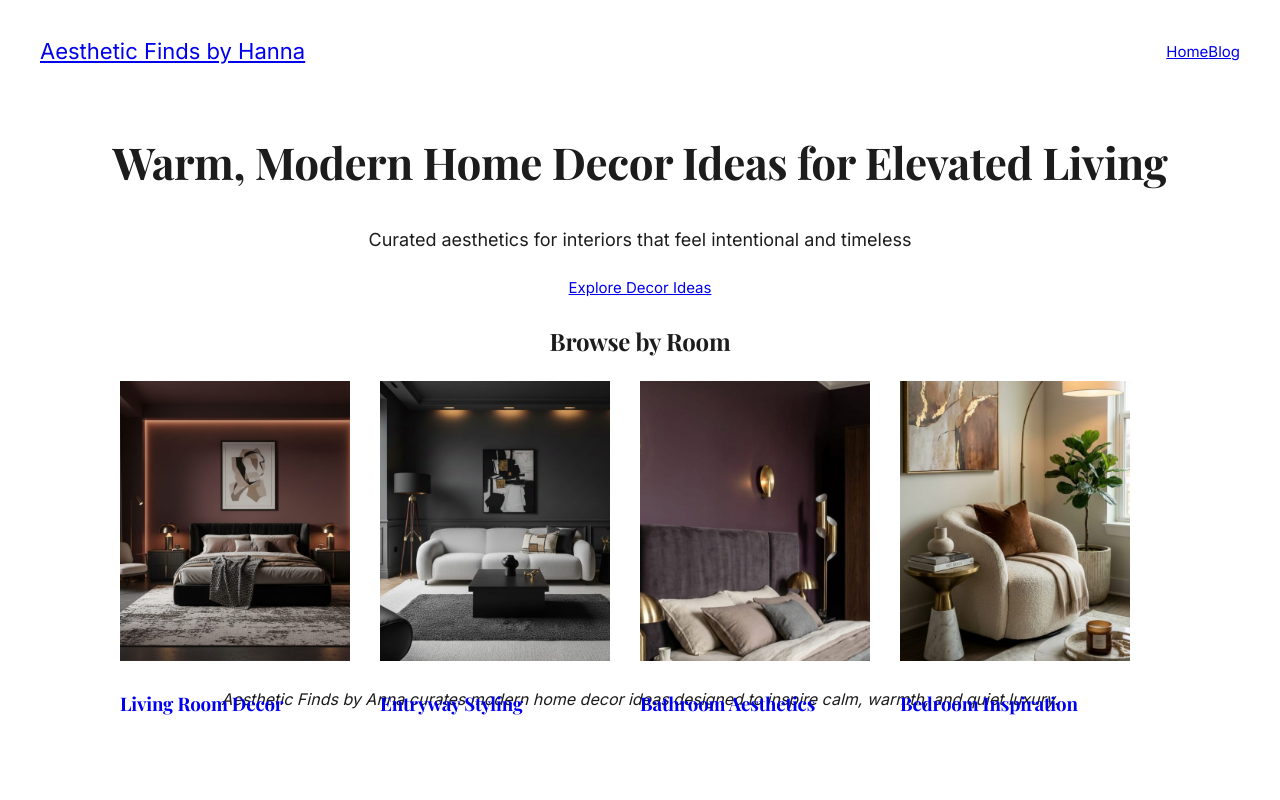
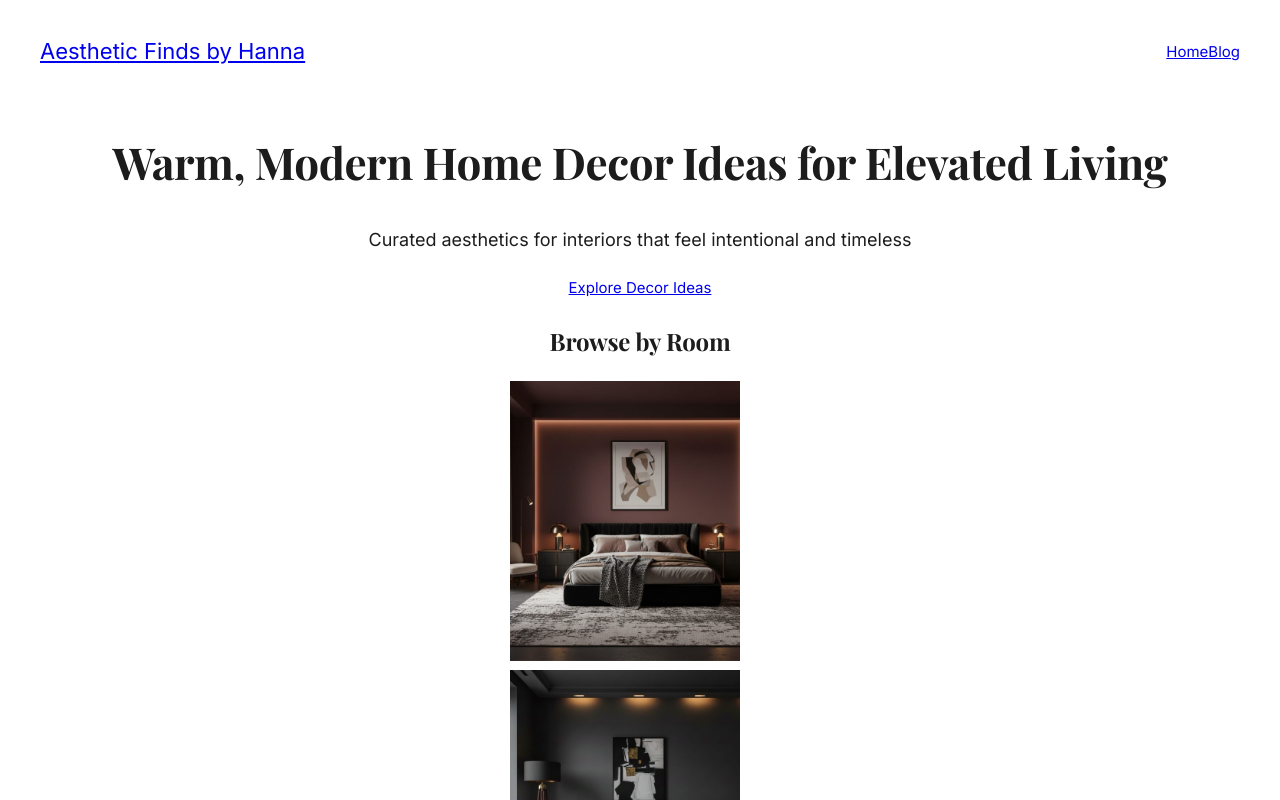
Before and after one commit to bonnie12-w/asthetic.hanna, a Next.js app: page / in a window 1280 px wide. Shown: the top 800 px of the page. Built offline with nearby package versions, Linux system fonts and the light colour scheme; a web font is replaced by a local one.

Commit message:
Update page.tsx

```diff
--- a/app/page.tsx
+++ b/app/page.tsx
@@ -45,17 +45,20 @@ export default function HomePage() {
       </section>
 
        {/* CATEGORIES */}
-      <section className="py-32">
-        <h2 className="mb-20 text-center font-serif text-3xl text-neutral-900">
+      <section className="py-20">
+  <div className="mx-auto max-w-7xl px-6">
+    <h2 className="mb-14 text-center font-serif text-3xl">
       Browse by Room
     </h2>
 
-        <div className="mx-auto max-w-[1200px] flex flex-wrap justify-center gap-x-20 gap-y-24">
+    <div className="grid gap-10 sm:grid-cols-2 lg:grid-cols-4">
       {categories.map((category) => (
         <CategoryCard key={category.title} {...category} />
       ))}
     </div>
+  </div>
 </section>
+
 
       {/* Brand Statement */}
       <section className="py-16 md:py-24">
```
Lines whose indentation alone changed are shown as unchanged.
